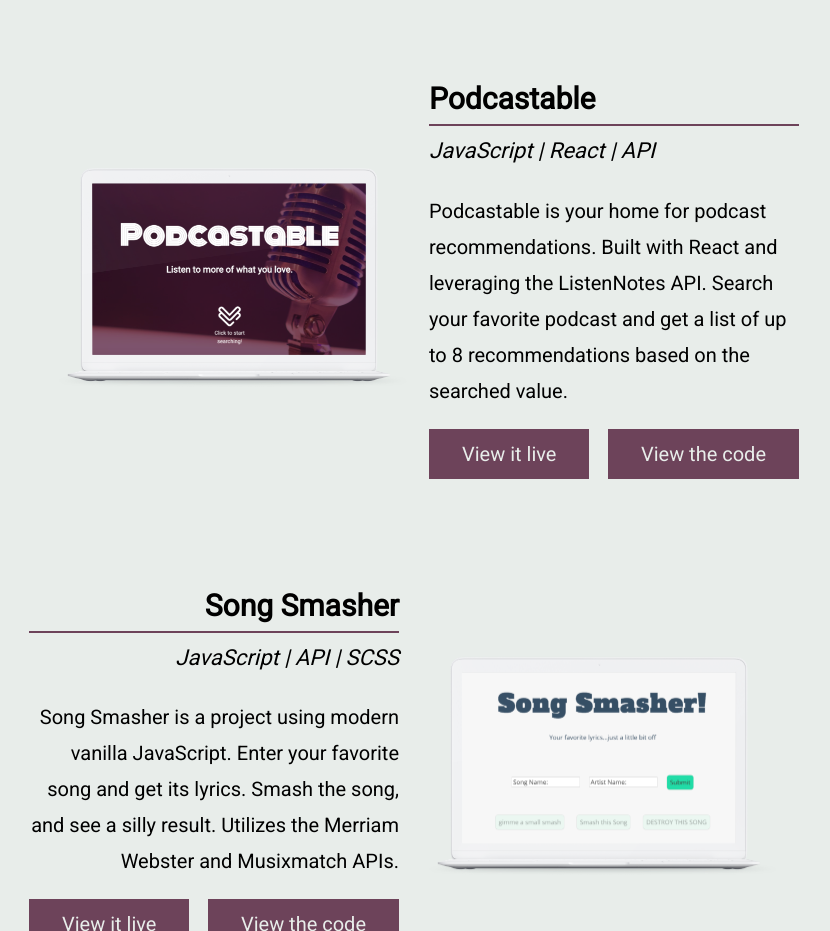
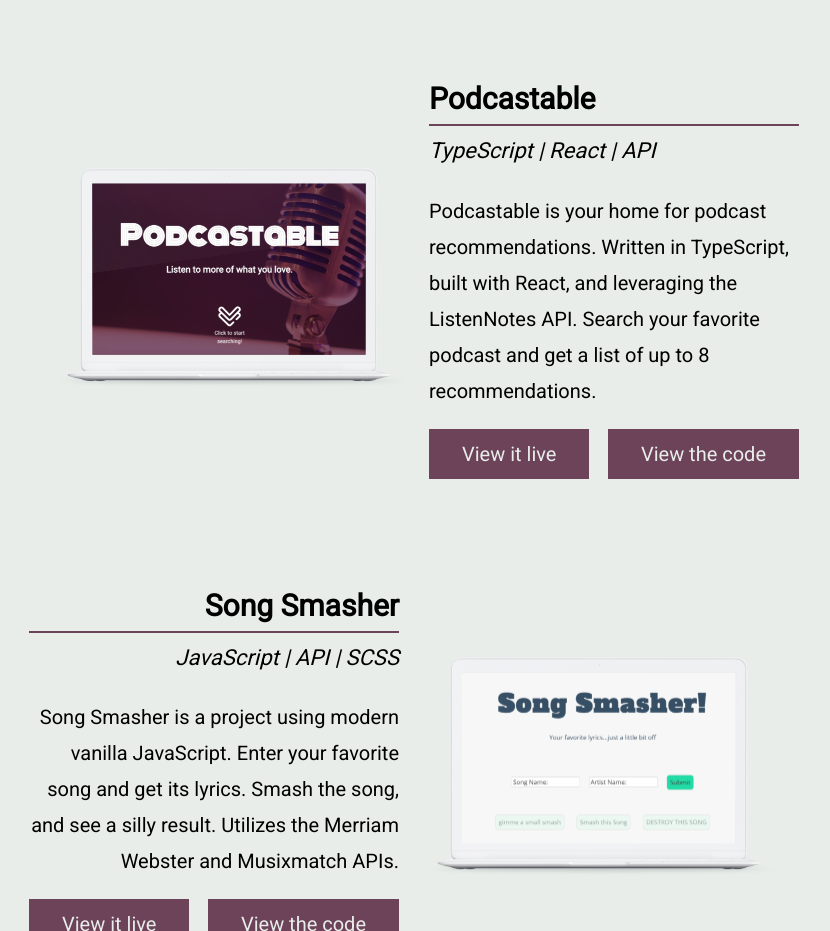
Before and after one commit to sjlowchappell/portfolio, a Gatsby site: page /projects in a window 1280 px wide. Shown: the part 1140-2071 px from the top of the page, without its empty margins (226-1056 px from the left). Built offline with nearby package versions, Linux system fonts and the light colour scheme; Gatsby itself is replaced by a stand-in of ours.

Commit message:
updated links for typescript version of podcastable

```diff
--- a/src/utils/projectData.js
+++ b/src/utils/projectData.js
@@ -24,12 +24,12 @@
     {
         shorthand: 'podcastable',
         title: 'Podcastable',
-        subtitle: 'JavaScript | React | API ',
+        subtitle: 'TypeScript | React | API ',
         description:
-            'Podcastable is your home for podcast recommendations. Built with React and leveraging the ListenNotes API. Search your favorite podcast and get a list of up to 8 recommendations based on the searched value.',
+            'Podcastable is your home for podcast recommendations. Written in TypeScript, built with React, and leveraging the ListenNotes API. Search your favorite podcast and get a list of up to 8 recommendations.',
         links: {
-            live: 'https://podcastable.netlify.com/',
-            gitHub: 'https://github.com/sjlowchappell/podcastable',
+            live: 'https://podcastablets.netlify.com/',
+            gitHub: 'https://github.com/sjlowchappell/podcastable-ts',
         },
     },
     {
```
